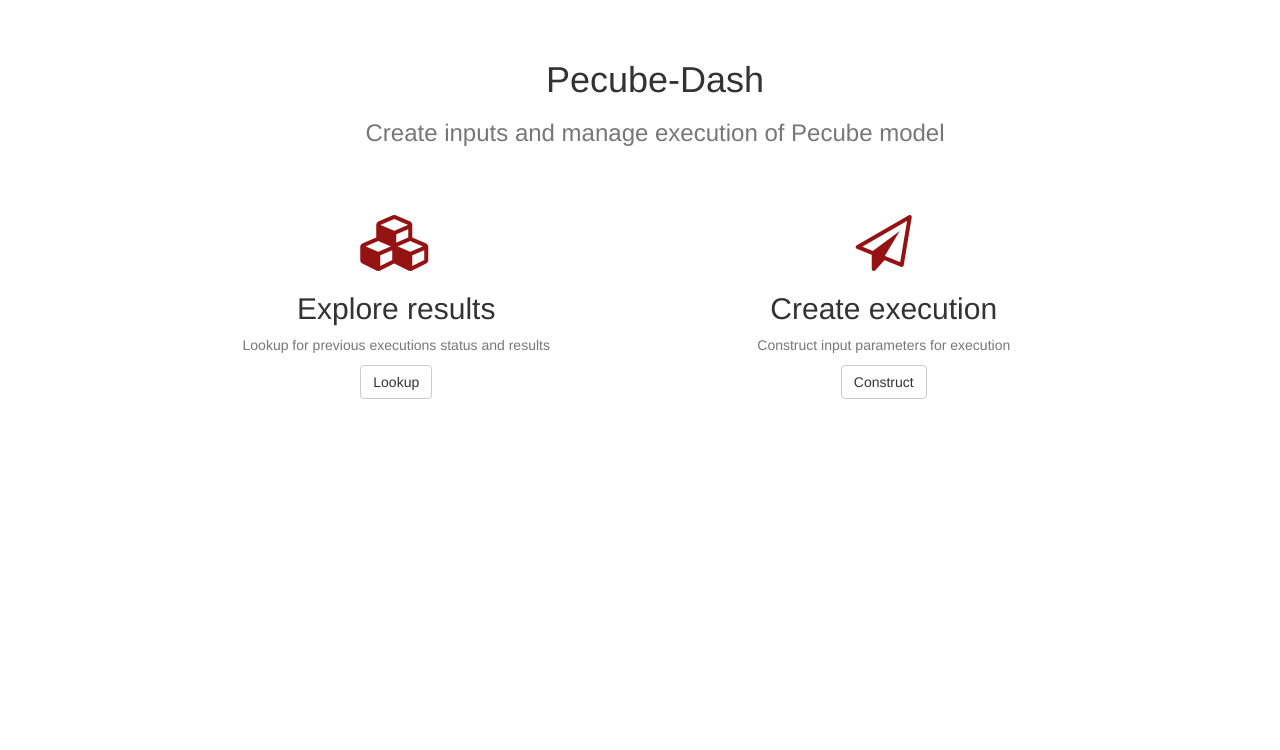
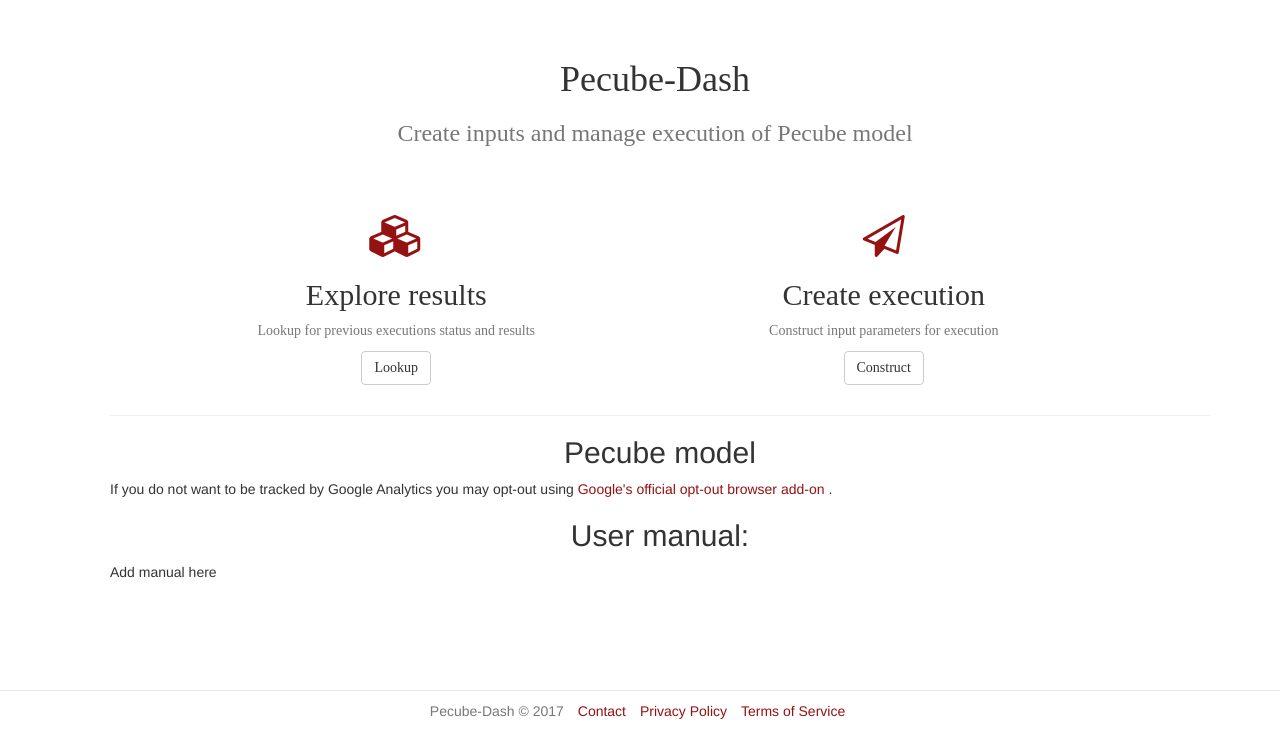
Before and after one commit to imalkov82/pekan-dash, a Flask app: page / in a window 1280 px wide. Shown: the part 50-800 px from the top of the page. Run offline with Flask 2, Linux system fonts and the light colour scheme; some libraries are stand-ins or nearby versions.

Commit message:
home page update + adding 2 empty pages

```diff
--- /dev/null
+++ b/pekan/blueprints/page/templates/page/execution.html
@@ -0,0 +1,4 @@
+{% extends 'layouts/base.html' %}
+
+{% block title %}Pecube{% endblock %}
+{% block meta_description %}Pecube model heat transfer 3D solver.{% endblock %}
--- a/pekan/blueprints/page/templates/page/home.html
+++ b/pekan/blueprints/page/templates/page/home.html
@@ -5,28 +5,52 @@
 {% block body %}
     <div class="container sm-margin-top">
         <div class="row text-center lg-margin-bottom">
-            <h1>Pecube-Dash</h1>
-            <h3 class="text-muted">
+            <h1 class="pecube-fonts">Pecube-Dash</h1>
+            <h3 class="text-muted pecube-fonts">
                 Create inputs and manage execution of Pecube model
             </h3>
         </div>
     </div>
     <div class="row text-center">
         <div class="col-lg-7">
-          <i class="fa fa-fw fa-4x fa-cubes text-primary"></i>
-          <h2>Explore results</h2>
-          <p class="text-muted">Lookup for previous executions status and results</p>
+            <i class="fa fa-fw fa-3x fa-cubes text-primary"></i>
+            <h2 class="pecube-fonts">Explore results</h2>
+            <p class="text-muted pecube-fonts">Lookup for previous executions status and results</p>
             <p>
-            <a href="#" class="btn btn-default">Lookup</a>
+                <a href="{{ url_for('page.results') }}" class="btn btn-default pecube-fonts">Lookup</a>
             </p>
         </div>
         <div class="col-lg-3">
-          <i class="fa fa-fw fa-4x fa-paper-plane-o text-primary"></i>
-          <h2>Create execution</h2>
-          <p class="text-muted">Construct input parameters for execution</p>
+            <i class="fa fa-fw fa-3x fa-paper-plane-o text-primary"></i>
+            <h2 class="pecube-fonts">Create execution</h2>
+            <p class="text-muted pecube-fonts">Construct input parameters for execution</p>
             <p>
-            <a href="#" class="btn btn-default">Construct</a>
+                <a href="{{ url_for('page.execution') }}" class="btn btn-default pecube-fonts">Construct</a>
             </p>
         </div>
     </div>
+    <div>
 {% endblock %}
+{% block pecubeinfo %}
+    <hr/>
+    <p></p>
+    <h2 class="text-center text-blue">Pecube model</h2>
+    <p></p>
+    <p>
+        If you do not want to be tracked by Google Analytics you may opt-out using
+        <a target="_blank" href="https://tools.google.com/dlpage/gaoptout/">
+            Google&#39;s official opt-out browser add-on
+        </a>.
+    </p>
+    <p></p>
+    <h2 class="text-center text-blue">User manual:</h2>
+    <p></p>
+    <p>
+        Add manual here
+    </p>
+{% endblock %}
+{% block footer %}
+    <li><a href="#">Contact</a></li>
+    <li><a href="#">Privacy Policy</a></li>
+    <li><a href="#">Terms of Service</a></li>
+{% endblock %}
--- /dev/null
+++ b/pekan/blueprints/page/templates/page/results.html
@@ -0,0 +1,4 @@
+{% extends 'layouts/base.html' %}
+
+{% block title %}Pecube{% endblock %}
+{% block meta_description %}Pecube model heat transfer 3D solver.{% endblock %}
--- a/pekan/blueprints/page/views.py
+++ b/pekan/blueprints/page/views.py
@@ -8,11 +8,15 @@ def home():
     return render_template('page/home.html')
 
 
-# @page.route('/terms')
-# def terms():
-#     return render_template('page/terms.html')
-#
-#
-# @page.route('/privacy')
-# def privacy():
-#     return render_template('page/privacy.html')
+@page.route('/results')
+def results():
+    return render_template('page/results.html')
+
+
+@page.route('/execution')
+def execution():
+    return render_template('page/execution.html')
+
+@page.route('/pecube')
+def pecube():
+    return render_template('page/pecube.html')
--- a/pekan/static/styles/main.css
+++ b/pekan/static/styles/main.css
@@ -39,3 +39,7 @@ body {
 .sm-margin-top {
   margin-top: 20px;
 }
+
+.pecube-fonts {
+  font-family: "Ubuntu Condensed";
+}
--- a/pekan/templates/layouts/base.html
+++ b/pekan/templates/layouts/base.html
@@ -46,6 +46,25 @@
     <div class="md-margin-top">{% block heading %}{% endblock %}</div>
     {% block body %}{% endblock %}
 </main>
+
+
+<div class="container">
+    <ul class="">
+        {% block pecubeinfo %}{% endblock %}
+    </ul>
+</div>
+
+<footer class="footer text-center">
+    <div class="container">
+        <ul class="list-inline">
+            <li class="text-muted">Pecube-Dash &copy; 2017</li>
+            {% block footer %}{% endblock %}
+        </ul>
+    </div>
+</footer>
+
+
+
 <script
         src="{{ url_for('static', filename='scripts/vendor/bootstrap.min.js') }}">
 </script>
```
Also changed, not shown: 1 other file. Lines whose indentation alone changed are shown as unchanged.
